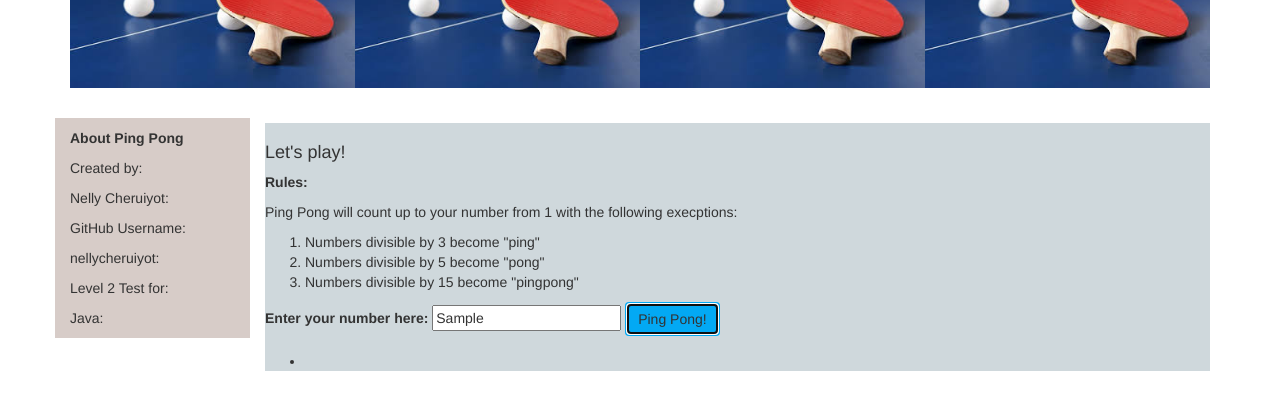
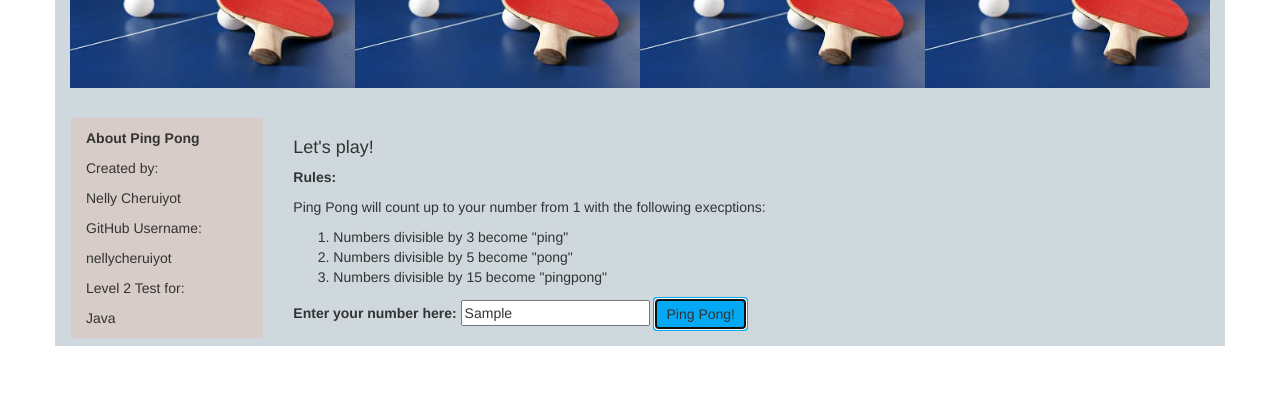
Before and after one commit to nellycheruiyot/Ping-Pong-Webpage, a plain HTML site: page index.html in a window 1280 px wide. Both pictures are taken after typing "Sample" into the empty fields and a click on the button "Ping Pong!". Shown: the part 182-592 px from the top of the page. Drawn offline with Linux system fonts and the light colour scheme.

Commit message:
Modify index.html file Modify styles.css file to include container background color Modify scripts.js file to list array content one at a time

```diff
--- a/css/styles.css
+++ b/css/styles.css
@@ -1,3 +1,7 @@
+.container {
+  background-color: #cfd8dc;
+  //height: 100%;
+}
 .header {
   background-image: url(../images/pingpong.jpeg);
   text-align: center;
@@ -7,6 +11,7 @@
   padding-right: 250px;
   padding-left: 200px;
   background-repeat: round;
+  //background-size: 100% 100%;
 }
 
 .col-md-2 {
@@ -15,11 +20,16 @@
   padding-top: 10px;
   background-color: #d7ccc8;
   margin-top: 30px;
+  }
+
+.row {
+  margin-left: 1px;
 }
 
-.play {
+.col-md-10 {
   padding-top: 10px;
-  margin-top: 35px;
+  padding-left: 30px;
+  margin-top: 30px;
   background-color: #cfd8dc;
 }
 
--- a/index.html
+++ b/index.html
@@ -18,11 +18,11 @@
              <div class="about">
                <p><strong>About Ping Pong</strong></p>
                <p>Created by:</p>
-               <p>Nelly Cheruiyot:</p>
+               <p>Nelly Cheruiyot</p>
                <p>GitHub Username:</p>
-               <p>nellycheruiyot:</p>
+               <p>nellycheruiyot</p>
                <p>Level 2 Test for:</p>
-               <p>Java:</p>
+               <p>Java</p>
              </div>
           </div>
           <div class="col-md-10">
@@ -42,10 +42,10 @@
                      <button type="submit" class="btn">Ping Pong!</button>
                    </div>
                  </form>
-                 <ul class="output">
+                 <div id="output">
+                   <ul>
 
                    </ul>
-
                  </div>
              </div>
            </div>
--- a/js/scripts.js
+++ b/js/scripts.js
@@ -22,7 +22,12 @@ $(document).ready(function() {
   $("form#game").submit(function(event) {
     event.preventDefault();
     var number = parseInt($("#enterNumber").val());
+    if(number <=0) {
+      alert("Please enter a number => 1.");
+    }
     var result = numbers(number);
-    $(".output").append("<li>"+result+"</li>");
+    for (var index=0; index <=result.length-1; index++) {
+      $("#output").append("<li>"+result[index]+"</li>");
+    };
   });
 });
```
